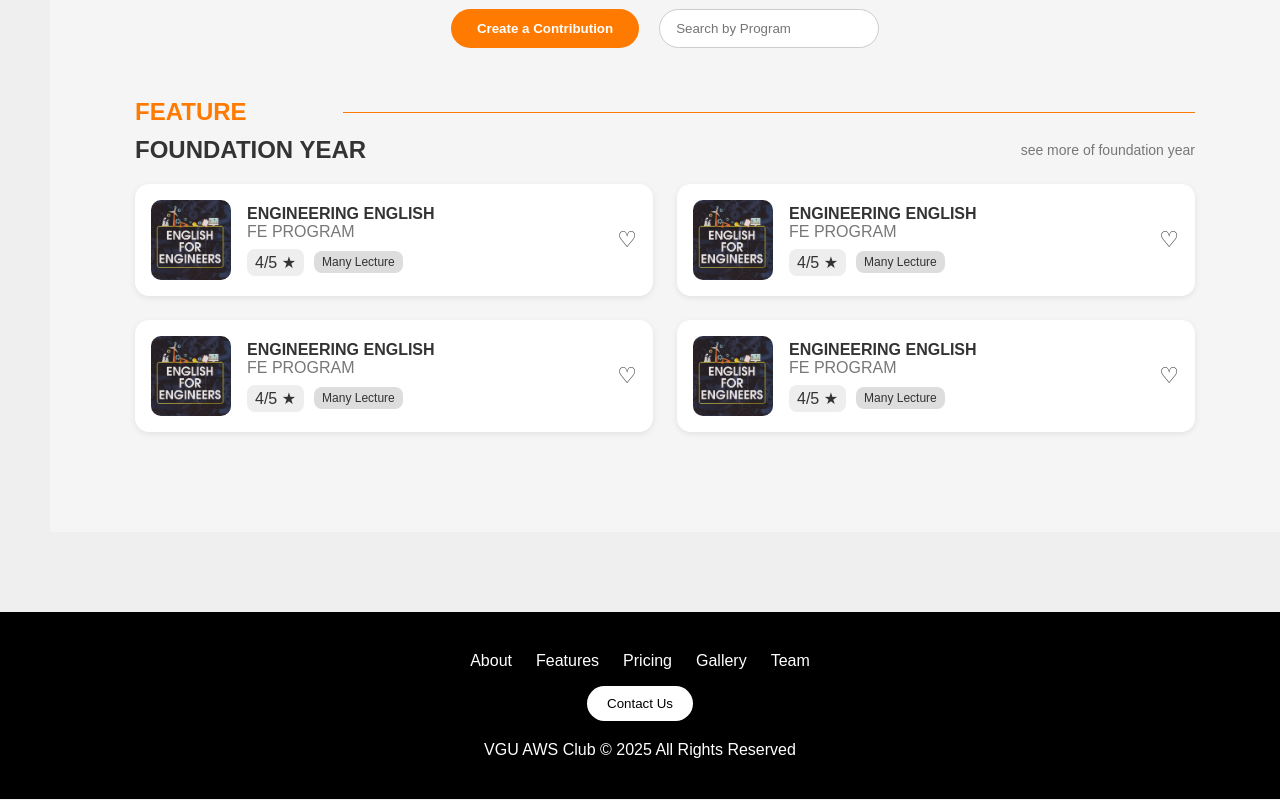
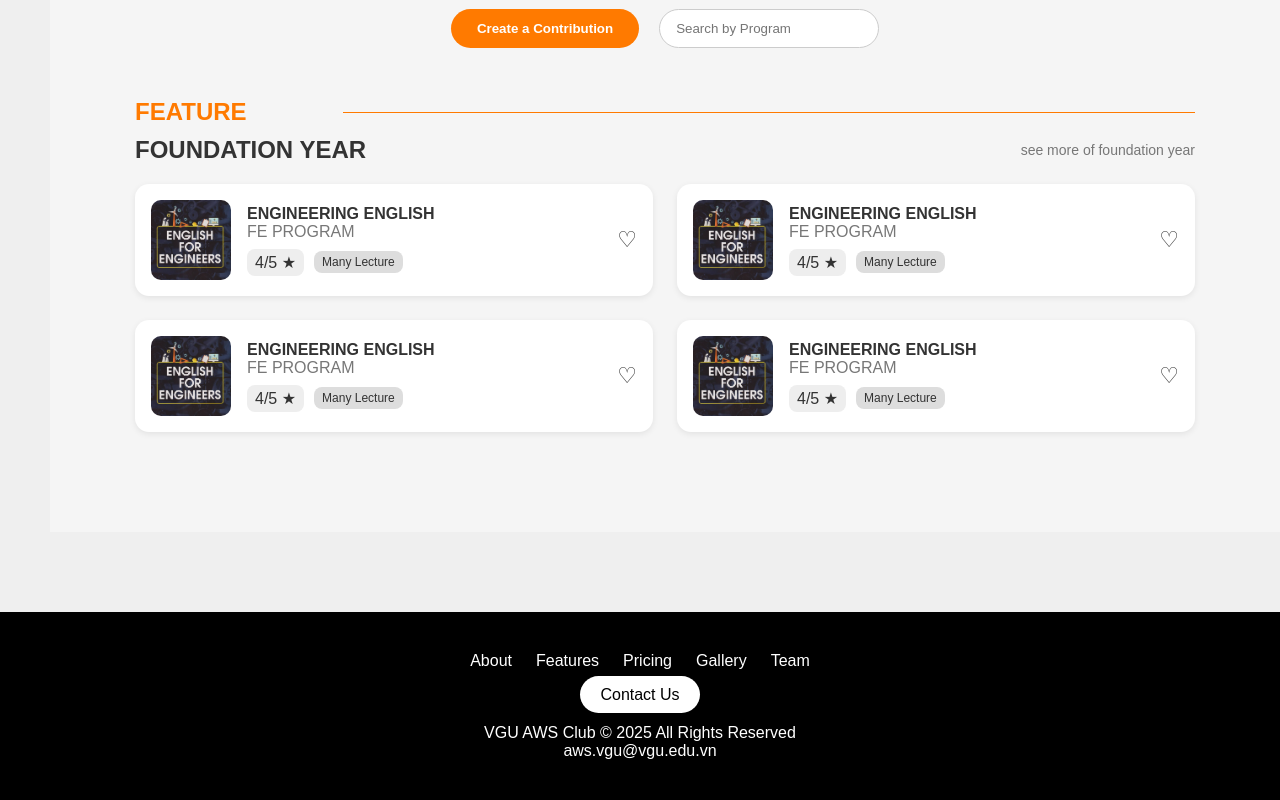
Before and after one commit to VGU-AWS/VGU_frontend, a Next.js app: page / in a window 1280 px wide. Shown: the part 423-1223 px from the top of the page. Built offline with nearby package versions, Linux system fonts and the light colour scheme.

Commit message:
adding link to footer

```diff
--- a/src/components/Footer/footer.jsx
+++ b/src/components/Footer/footer.jsx
@@ -9,10 +9,23 @@ export default function Footer() {
         <a>Team</a>
       </div>
 
-      <button style={styles.button}>Contact Us</button>
+      {/* CONTACT EMAIL BUTTON */}
+      <a
+        href="https://www.facebook.com/aws.vgu.cloudclub"
+        style={styles.button}
+      >
+        Contact Us
+      </a>
 
       <p style={{ marginTop: 20 }}>
         VGU AWS Club © 2025 All Rights Reserved
+      </p>
+
+      {/* Also clickable email text */}
+      <p>
+        <a href="mailto:aws.vgu@vgu.edu.vn">
+          aws.vgu@vgu.edu.vn
+        </a>
       </p>
     </footer>
   );
```
